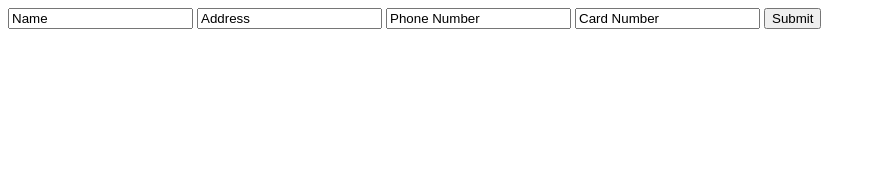
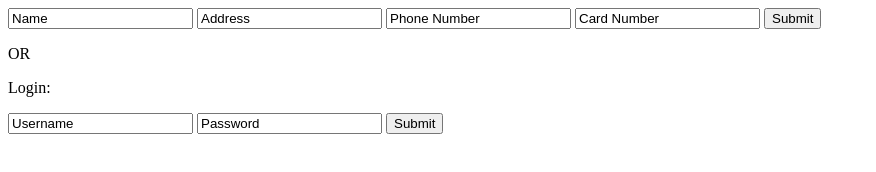
Before and after one commit to tdub1121/AppDesignFinalProject, a plain HTML site: page makeaccount.html in a window 1280 px wide. Shown: the whole page, without its empty margins (0-876 px from the left). Drawn offline with Linux system fonts and the light colour scheme.

Commit message:
committing

```diff
--- a/makeaccount.html
+++ b/makeaccount.html
@@ -11,5 +11,11 @@
     <input type = "text" value = "Card Number" id = cardbox>
     <input type = "button" value = "Submit" onclick = "makeAccount()">
   </form>
+<p>OR</p>
+<p>Login:</p>
+<form>
+  <input type = "text" value = "Username" id = usernamebox>
+  <input type = "text" value = "Password" id = passwordbox>
+  <input type = "button" value = "Submit" onclick()= "Login()">
 </body>
 </html>
```
